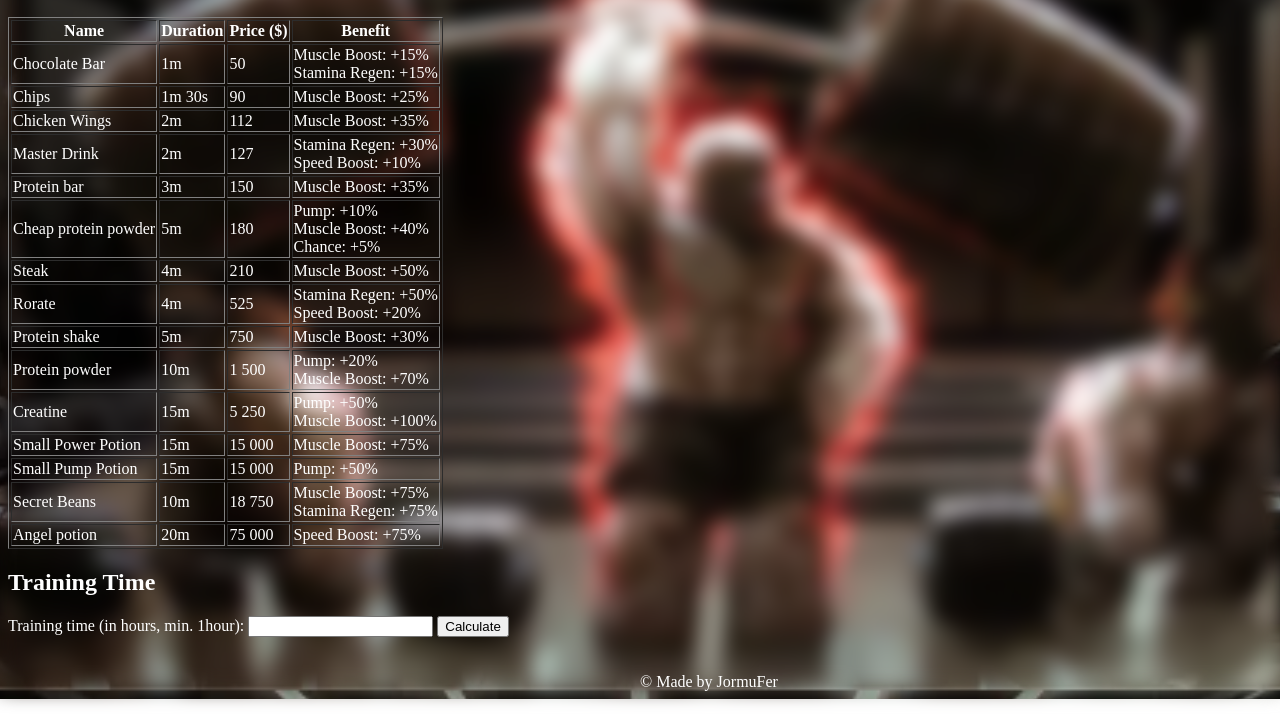
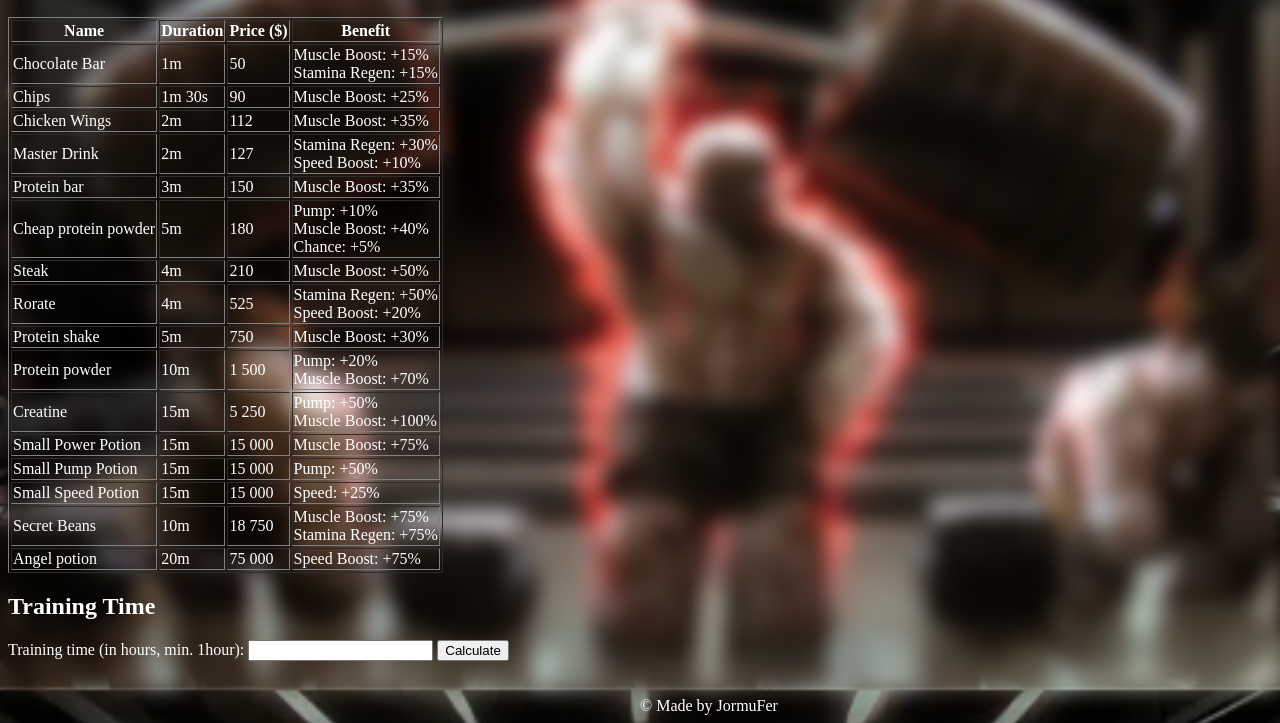
Before and after one commit to Billus5ek/Billus5ek.github.io, a plain HTML site: page index.html in a window 1280 px wide. Shown: the part 110-833 px from the top of the page. Before the commit the page ends 809 px from the top, so only its background shows below. Drawn offline with Linux system fonts and the light colour scheme.

Commit message:
Final changes

```diff
--- a/index.html
+++ b/index.html
@@ -96,6 +96,12 @@
             <td>Pump: +50%</td>
         </tr>
         <tr>
+            <td>Small Speed Potion</td>
+            <td>15m</td>
+            <td>15 000</td>
+            <td>Speed: +25%</td>
+        </tr>
+        <tr>
             <td>Secret Beans</td>
             <td>10m</td>
             <td>18 750</td>
--- a/script.js
+++ b/script.js
@@ -12,6 +12,7 @@ const powerUps = [
     {name: 'Creatine', duration: 15, cost: 5250},
     {name: 'Small power potion', duration: 15, cost: 15000},
     {name: 'Small pump potion', duration: 15, cost: 15000},
+    {name: 'Small speed potion', duration: 15, cost: 15000},
     {name: 'Secret Beans', duration: 10, cost: 18750},
     {name: 'Angel potion', duration: 20, cost: 75000},
 ];
```
